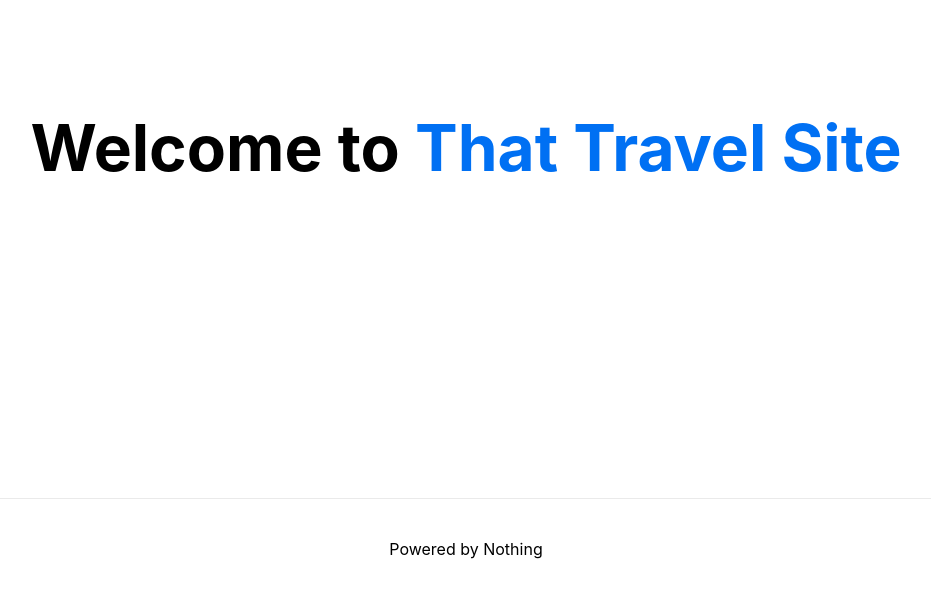
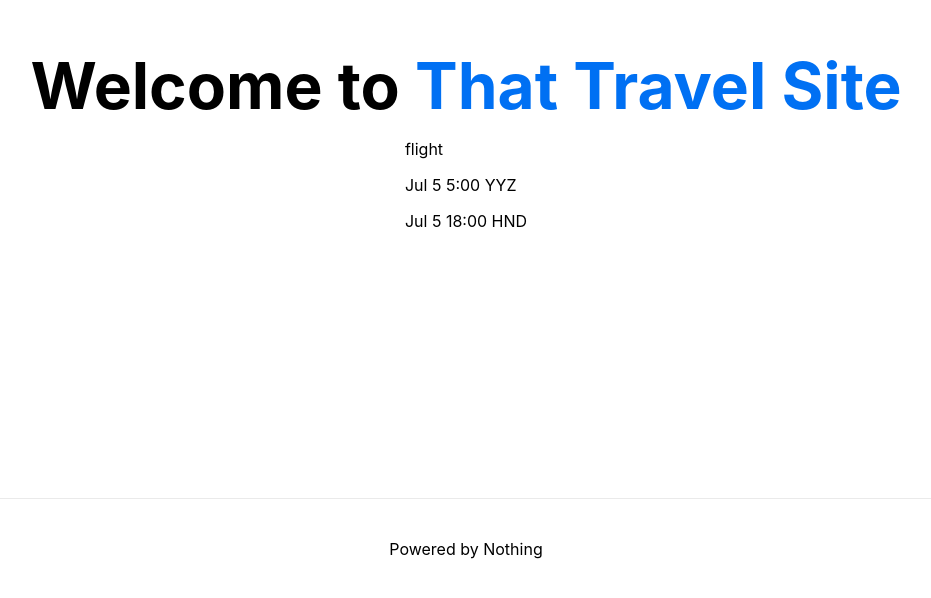
Before and after one commit to mwango-phoenix/travel, a Next.js app in the folder nextjs-blog/: page / in a window 1280 px wide. Shown: the part 202-800 px from the top of the page, without its empty margins (174-1105 px from the left). Built offline with nearby package versions, Linux system fonts and the light colour scheme.

Commit message:
added container components

```diff
--- /dev/null
+++ b/nextjs-blog/components/InfoContainer.js
@@ -0,0 +1,11 @@
+export default function InformationContainer({icon, upperDesc, lowerDesc}) {
+    return (
+        <>
+            <div>
+                <p>{icon}</p>
+                <p>{upperDesc}</p>
+                <p>{lowerDesc}</p>
+            </div>
+        </>
+    )
+}
--- /dev/null
+++ b/nextjs-blog/components/flight.js
@@ -0,0 +1,13 @@
+import InformationContainer from "./InfoContainer";
+
+export default function Flight({departTime, arriveTime, date, dest, origin}) {
+    return (
+        <>
+            <InformationContainer
+                icon="flight"
+                upperDesc={`${date} ${departTime} ${origin}`}
+                lowerDesc={`${date} ${arriveTime} ${dest}`}
+            />
+        </>
+    )
+}
--- /dev/null
+++ b/nextjs-blog/components/itinerary.js
@@ -0,0 +1,15 @@
+import Flight from "./flight";
+
+export default function Itinerary({props}) {
+    return (
+        <>
+            <Flight
+                departTime="5:00"
+                arriveTime="18:00"
+                date="Jul 5"
+                dest="HND"
+                origin="YYZ"
+            />
+        </>
+    )
+}
--- a/nextjs-blog/pages/index.js
+++ b/nextjs-blog/pages/index.js
@@ -1,4 +1,5 @@
 import Head from 'next/head'
+import Itinerary from '../components/itinerary';
 
 export default function Home() {
   return (
@@ -12,6 +13,8 @@ export default function Home() {
         <h1 className="title">
           Welcome to <a href="https://youtu.be/IO9XlQrEt2Y">That Travel Site</a>
         </h1>
+
+          <Itinerary itinerary={{}} />
 
 
       </main>
```
